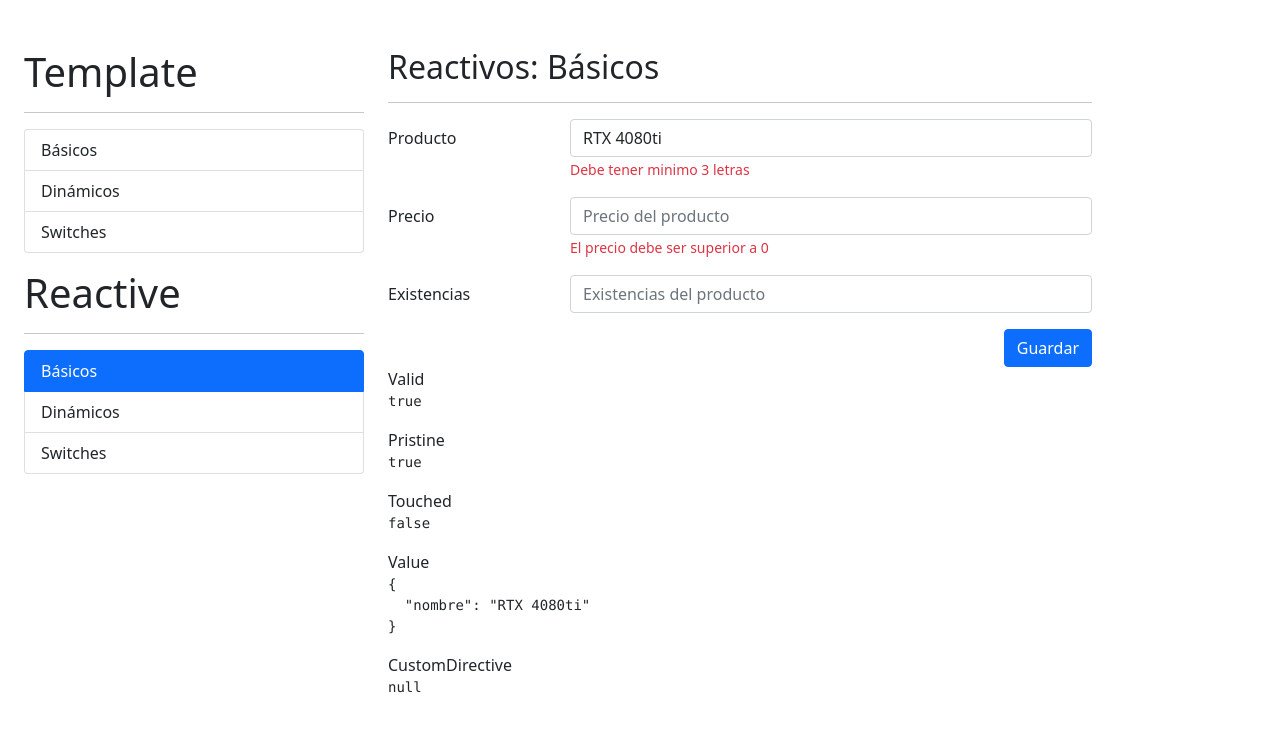
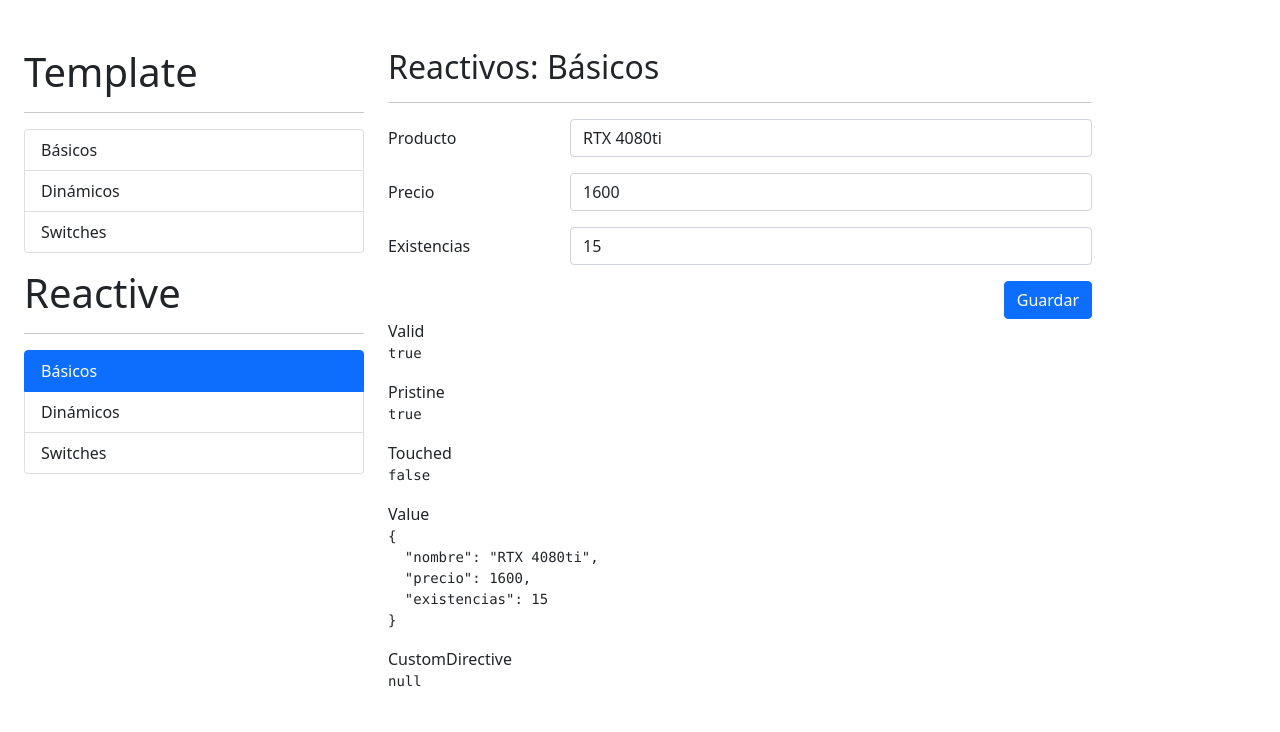
Before and after one commit to lzambranoa/formulariosApp, an Angular app: page /reactive/basicos in a window 1280 px wide. Shown: the top 732 px of the page. Built offline with nearby package versions, Linux system fonts and the light colour scheme.

Commit message:
Creacion del reactive dinamico

```diff
--- a/src/app/reactive/basicos/basicos.component.html
+++ b/src/app/reactive/basicos/basicos.component.html
@@ -3,7 +3,7 @@
 
 <div class="row">
     <div class="col">
-        <form autocomplete="off" [formGroup]="miFormulario" >
+        <form  (ngSubmit)="guardar()" autocomplete="off" [formGroup]="miFormulario" >
             <!--Campo del producto-->
             <div class="mb-3 row">
                 <label class="col-sm-3 col-form-label">Producto</label>
@@ -13,7 +13,8 @@
                             formControlName="nombre"
                             placeholder="Nombre del producto">
 
-                    <span  class="form-text text-danger">
+                    <span  class="form-text text-danger"
+                            *ngIf="campoNoValido('nombre')">
                         Debe tener minimo 3 letras
                     </span>
                 </div>
@@ -23,8 +24,12 @@
             <div class="mb-3 row">
                 <label class="col-sm-3 col-form-label">Precio</label>
                 <div class="col-sm-9">
-                    <input type="number" class="form-control"  placeholder="Precio del producto">
-                        <span class="form-text text-danger">
+                    <input  type="number"
+                            formControlName="precio"
+                            class="form-control"
+                            placeholder="Precio del producto">
+                        <span class="form-text text-danger"
+                        *ngIf="campoNoValido('precio')">
                             El precio debe ser superior a 0
                         </span>
                 </div>
@@ -37,13 +42,18 @@
                 <div class="col-sm-9">
                     <input  type="number"
                             class="form-control"
+                            formControlName="existencias"
                             placeholder="Existencias del producto">
+                            <span class="form-text text-danger"
+                        *ngIf="campoNoValido('existencias')">
+                            El existencias debe ser superior a 0
+                        </span>
                 </div>
             </div>
 
             <div class="row">
                 <div class="col">
-                    <button type="submit" class="btn btn-primary float-end" >
+                    <button type="submit" class="btn btn-primary float-end"  >
                         Guardar
                     </button>
                 </div>
--- a/src/app/reactive/basicos/basicos.component.ts
+++ b/src/app/reactive/basicos/basicos.component.ts
@@ -1,5 +1,5 @@
-import { Component } from '@angular/core';
-import { FormControl, FormGroup } from '@angular/forms';
+import { Component, OnInit } from '@angular/core';
+import { FormBuilder,  FormGroup, Validators } from '@angular/forms';
 
 @Component({
   selector: 'app-basicos',
@@ -7,13 +7,44 @@ import { FormControl, FormGroup } from '@angular/forms';
   styles: [
   ]
 })
-export class BasicosComponent  {
+export class BasicosComponent implements OnInit {
 
-  miFormulario: FormGroup = new FormGroup({
-    nombre: new FormControl('RTX 4080ti')
+  // miFormulario: FormGroup = new FormGroup({
+  //   nombre      : new FormControl('RTX 4080ti'),
+  //   precio      : new FormControl(1500),
+  //   existencias : new FormControl(5),
+  // })
+
+  //create the form object whit initial data
+  miFormulario: FormGroup = this.fb.group({
+    nombre: [ '', [ Validators.required, Validators.minLength(3) ] ],
+    precio: [ , [ Validators.required, Validators.min(0) ] ],
+    existencias: [ , [ Validators.required, Validators.min(0) ] ],
   })
-  constructor() { }
 
+  ngOnInit(): void {
+    this.miFormulario.setValue({
+      nombre: 'RTX 4080ti',
+      precio: 1600,
+      existencias: 15
+    })
+  }
 
+  // call the service FormBuilder, for create the form
+  constructor( private fb: FormBuilder ) {}
+
+  campoNoValido(campo: string) {
+    return this.miFormulario.controls[campo].errors
+           && this.miFormulario.controls[campo].touched
+  }
+
+  guardar(){
+    if(this.miFormulario.invalid){
+      this.miFormulario.markAllAsTouched()
+      return;
+    }
+    console.log(this.miFormulario.value)
+    this.miFormulario.reset()
+  }
 
 }
--- a/src/app/reactive/dinamicos/dinamicos.component.html
+++ b/src/app/reactive/dinamicos/dinamicos.component.html
@@ -1,13 +1,17 @@
 <h2>Reactivos: <small>Dinamicos</small></h2>
 <hr>
 
-<form autocomplete="off">
+<form  (ngSubmit)="guardar()" autocomplete="off" [formGroup]="miFormulario">
     <!--Nombre-->
     <div class="mb-3 row">
         <label class="col-sm-3 col-form-label">Nombre</label>
         <div class="col-sm-9">
-            <input class="form-control" placeholder="Nombre de la persona">
-            <span class="form-text text-danger">
+            <input  type="text"
+                    class="form-control"
+                    formControlName="nombre"
+                    placeholder="Nombre de la persona">
+            <span class="form-text text-danger"
+                *ngIf="campoNoValido('nombre')">
                 Este campo es obligatorio
             </span>
         </div>
@@ -40,7 +44,7 @@
 
     <div class="row">
         <div class="col-sm-12">
-            <button type="button" class="btn btn-primary float-end">
+            <button type="button" class="btn btn-primary float-end" (click)="guardar()">
                 Guardar
             </button>
         </div>
--- a/src/app/reactive/dinamicos/dinamicos.component.ts
+++ b/src/app/reactive/dinamicos/dinamicos.component.ts
@@ -1,4 +1,5 @@
-import { Component, OnInit } from '@angular/core';
+import { Component } from '@angular/core';
+import { FormGroup, FormBuilder, Validators } from '@angular/forms';
 
 @Component({
   selector: 'app-dinamicos',
@@ -6,11 +7,26 @@ import { Component, OnInit } from '@angular/core';
   styles: [
   ]
 })
-export class DinamicosComponent implements OnInit {
+export class DinamicosComponent {
 
-  constructor() { }
+  miFormulario: FormGroup = this.fb.group({
+    nombre: ['', [Validators.required, Validators.minLength(3)]],
+  })
 
-  ngOnInit(): void {
+  constructor(private fb: FormBuilder) { }
+
+  campoNoValido(campo: string) {
+    return this.miFormulario.controls[campo].errors
+        && this.miFormulario.controls[campo].touched
+  }
+
+  guardar(){
+    if(this.miFormulario.invalid){
+      this.miFormulario.markAllAsTouched()
+      return;
+    }
+    console.log(this.miFormulario.value)
+    this.miFormulario.reset()
   }
 
 }
```
